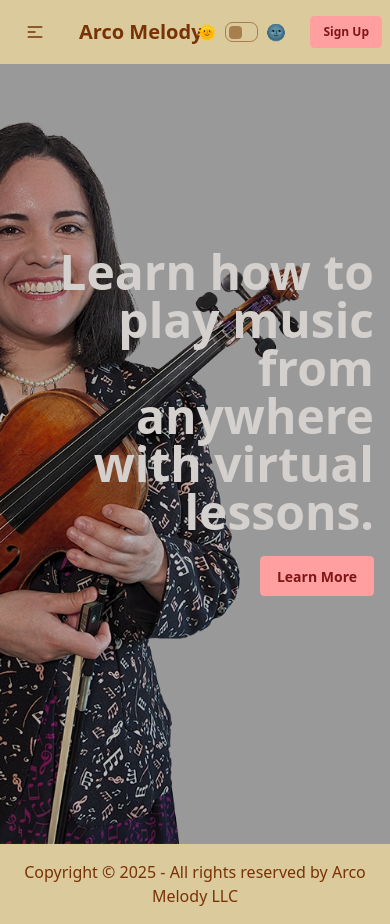
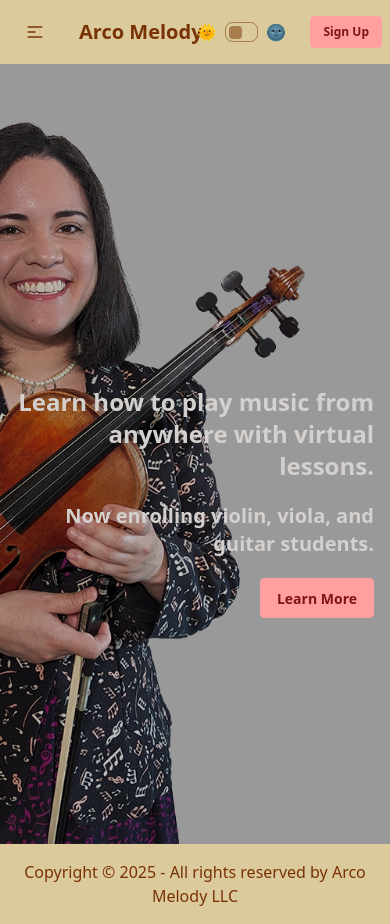
Before and after one commit to Johnny-Pena/ArcoMelody, a React (Vite) app: page / in a window 390 px wide. Built offline with nearby package versions, Linux system fonts and the light colour scheme.

Commit message:
Update Hero and LessonsTitlePage components

```diff
--- a/src/components/Hero.jsx
+++ b/src/components/Hero.jsx
@@ -15,8 +15,9 @@ export default function Hero() {
         }}
         ></div>
       <div className="hero-content text-neutral-content text-right sm:text-left">
-        <div className="max-w-md">
-          <h1 className="mb-5 text-5xl font-bold">Learn how to play music from anywhere with virtual lessons.</h1>
+        <div className="max-w-md mt-10 sm:max-w-md mt-40">
+          <h1 className="mb-5 text-2xl font-bold sm:text-5xl">Learn how to play music from anywhere with virtual lessons.</h1>
+          <h2 className="mb-5 text-xl font-bold sm:text-2xl">Now enrolling violin, viola, and guitar students.</h2>
           <Link to="/lessons" className="btn btn-primary">Learn More</Link>
         </div>
       </div>
--- a/src/components/LessonsTitlePage.jsx
+++ b/src/components/LessonsTitlePage.jsx
@@ -18,9 +18,12 @@ export default function LessonsTitlePage() {
         </div>
       </div>
       <div className="card-body">
-        <h2 className="card-title text font-bold text-4xl text-left">Start or continue your musical journey today!</h2>
+        <h2 className="card-title text font-bold text-2xl text-left sm:text-4xl">Start or continue your musical journey today!</h2>
         <p>
           We will help you achieve your musical goals whether you are playing your first notes or refining virtuosic techniques.
+        </p>
+        <p>
+          Now enrolling violin, viola, and guitar students of all ages and skill levels for virtual lessons.
         </p>
         <div className="card-actions justify-end">
           <Link to="/signUp">
```
